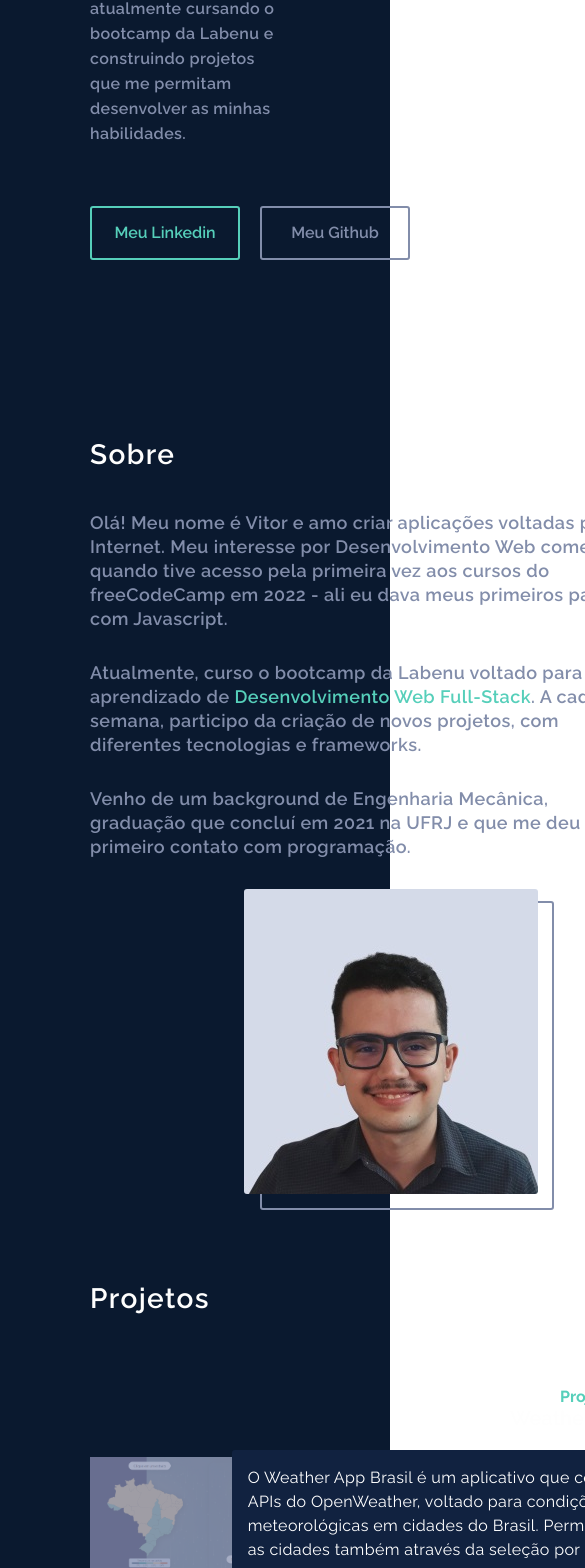
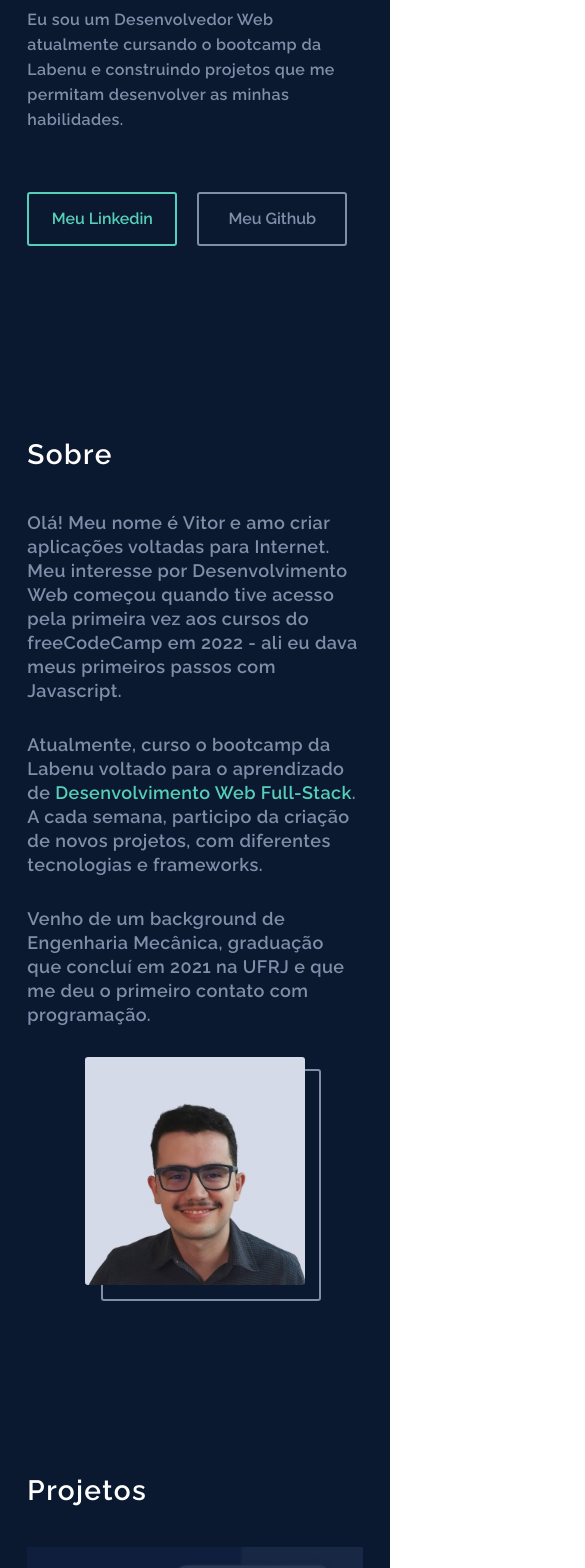
Before and after one commit to vitorfontenele/portfolio, a React (Vite) app: page / in a window 390 px wide. Shown: the part 406-1974 px from the top of the page, 585 px wide, since content can reach past the window. Built offline with nearby package versions, Linux system fonts and the light colour scheme.

Commit message:
Adjust responsivity

```diff
--- a/src/App.css
+++ b/src/App.css
@@ -26,8 +26,32 @@
   letter-spacing: .025em;
 }
 
+.logo-svg{
+  fill: #c6d0f0;
+  transition: .5s ease all;
+}
+
+.logo-svg-2{
+  stroke: #c6d0f0;
+  transition: .5s ease all;
+}
+
+.logo-svg:hover{
+  fill: #56CFBA;
+}
+
+.logo-svg-2:hover{
+  stroke: #56CFBA;
+}
+
 @media screen and (max-width: 1132px){
   .App{
     grid-template-columns: 90px 1fr 90px;
   }
 }
+
+@media screen and (max-width: 500px) {
+  .App{
+    grid-template-columns: 7vw 1fr 7vw;
+  }
+}
--- a/src/components/Header/style.css
+++ b/src/components/Header/style.css
@@ -23,4 +23,9 @@
 .nav-link{
     text-decoration: none;
     color: #CCD6F6;
+    transition: .25s ease all;
 }
+
+.nav-link:hover{
+    color: #56CFBA;
+}
--- /dev/null
+++ b/src/components/Icons/ExternalLinkLogo.jsx
@@ -0,0 +1,32 @@
+const ExternalLinkLogo = () => {
+    return (
+        <svg
+            xmlns="http://www.w3.org/2000/svg"
+            viewBox="0 0 291 290"
+            style={{
+                enableBackground: "new 0 0 291 290",
+            }}
+            xmlSpace="preserve"
+            width="20px"
+            height="20px"
+            fill="none"
+        >
+            <path
+            d="M146.5 67H50c-19.882 0-36 16.118-36 36v137c0 19.882 16.118 36 36 36h138c19.882 0 36-16.118 36-36v-96"
+            // stroke="#FFF"
+            className="logo-svg-2"
+            strokeWidth={27}
+            strokeLinecap="round"
+            />
+            <path
+            d="M107.424 183.899 257.899 33.424m0 0H191.05m66.849 0V99.6"
+            className="logo-svg-2"
+            strokeWidth={27}
+            strokeLinecap="round"
+            strokeLinejoin="round"
+            />
+        </svg>
+    )
+}
+
+export default ExternalLinkLogo;
--- /dev/null
+++ b/src/components/Icons/GithubLogo.jsx
@@ -0,0 +1,21 @@
+const GithubLogo = () => {
+    return (
+        <svg
+          xmlns="http://www.w3.org/2000/svg"
+          viewBox="0 0 291.32 291.32"
+          style={{
+            enableBackground: "new 0 0 291.32 291.32",
+          }}
+          xmlSpace="preserve"
+          width="20px"
+          height="20px"
+        >
+          <path
+            className="logo-svg"
+            d="M145.66 0C65.219 0 0 65.219 0 145.66c0 80.45 65.219 145.66 145.66 145.66s145.66-65.21 145.66-145.66C291.319 65.219 226.1 0 145.66 0zm40.802 256.625c-.838-11.398-1.775-25.518-1.83-31.235-.364-4.388-.838-15.549-11.434-22.677 42.068-3.523 62.087-26.774 63.526-57.499 1.202-17.497-5.754-32.883-18.107-45.3.628-13.282-.401-29.023-1.256-35.941-9.486-2.731-31.608 8.949-37.79 13.947-13.037-5.062-44.945-6.837-64.336 0-13.747-9.668-29.396-15.64-37.926-13.974-7.875 17.452-2.813 33.948-1.275 35.914-10.142 9.268-24.289 20.675-20.447 44.572 6.163 35.04 30.816 53.94 70.508 58.564-8.466 1.73-9.896 8.048-10.606 10.788-26.656 10.997-34.275-6.791-37.644-11.425-11.188-13.847-21.23-9.832-21.849-9.614-.601.218-1.056 1.092-.992 1.511.564 2.986 6.655 6.018 6.955 6.263 8.257 6.154 11.316 17.27 13.2 20.438 11.844 19.473 39.374 11.398 39.638 11.562.018 1.702-.191 16.032-.355 27.184C64.245 245.992 27.311 200.2 27.311 145.66c0-65.365 52.984-118.348 118.348-118.348S264.008 80.295 264.008 145.66c0 51.008-32.318 94.332-77.546 110.965z"
+          />
+        </svg>
+    )
+}
+
+export default GithubLogo;
--- a/src/components/SectionAbout/style.css
+++ b/src/components/SectionAbout/style.css
@@ -51,11 +51,20 @@
 }
 
 @media screen and (max-width: 790px){
+    #about{
+        margin-bottom: 100px;
+    }
+
+    #about-text{
+        width: 100%;
+    }
+
     #about-body{
         flex-direction: column;
     }
 
     #about-photo{
+        width: 220px;
         margin: auto;
     }
 }
--- a/src/components/SectionHero/style.css
+++ b/src/components/SectionHero/style.css
@@ -32,6 +32,7 @@
 #hero-links{
     display: flex;
     gap: 20px;
+    flex-wrap: wrap;
 }
 
 .hero-link{
@@ -48,10 +49,19 @@
     border: 2px solid;
     font-weight: 600;
     text-decoration: none;
+    transition: .25s ease all;
 }
 
 #hero-link-github{
     color: #828DAA;
+}
+
+#hero-link-github:hover{
+    background-color: rgba(130, 141, 170, 0.3);
+}
+
+#hero-link-linkedin:hover{
+    background-color: rgba(86, 207, 186, 0.3);
 }
 
 @media screen and (max-width: 1132px){
@@ -63,3 +73,9 @@
         width: 50vw;
     }
   }
+
+@media screen and (max-width: 500px){
+    #hero-about{
+        width: 100%;
+    }
+}
--- a/src/components/SectionOtherProjects/style.css
+++ b/src/components/SectionOtherProjects/style.css
@@ -69,3 +69,9 @@
     color: #ccc;
     font-size: 14px;
 }
+
+@media screen and (max-width: 820px) {
+    .grid-area{
+        grid-template-columns: 1fr;
+    }
+}
--- a/src/components/SectionProjects/SectionProjects.jsx
+++ b/src/components/SectionProjects/SectionProjects.jsx
@@ -1,4 +1,6 @@
 import "./style.css";
+import GithubLogo from "../Icons/GithubLogo";
+import ExternalLinkLogo from "../Icons/ExternalLinkLogo";
 
 const SectionProjects = () => {
     return (
@@ -20,8 +22,8 @@ const SectionProjects = () => {
                         <li className="project-tech">SVG</li>
                     </ul>
                     <ul className="project-links">
-                        <li><a href=""><img className="proj-link-image" src="github-logo.svg" /></a></li>
-                        <li><a href=""><img className="proj-link-image" src="external-link.svg" /></a></li>
+                        <li><a href=""><GithubLogo /></a></li>
+                        <li><a href=""><ExternalLinkLogo /></a></li>
                     </ul>
                 </div>
             </article>
--- a/src/components/SectionProjects/style.css
+++ b/src/components/SectionProjects/style.css
@@ -72,7 +72,9 @@
     margin-top: 15px;
     margin-bottom: 15px;
     display: flex;
-    gap: 40px;
+    flex-wrap: wrap;
+    row-gap: 10px;
+    column-gap: 40px;
 }
 
 .project-tech{
@@ -111,3 +113,36 @@
         top: calc((324px - 30.8vw)/2);
     }
 }
+
+@media screen and (max-width: 768px){
+    .project, .project-info{
+        align-items: flex-start;
+    }
+
+    .project{
+        padding: 48px 36px;
+        border-radius: 3px;
+        height: auto;
+    }
+
+    .project-info{
+        width: 100%;
+    }
+
+    .project-p{
+        background-color: transparent;
+        padding-left: 0;
+        padding-right: 0;
+        width: auto;
+    }
+
+    .project-banner{
+        height: 100%;
+        width: 100%;
+        top: 0;
+    }
+
+    .cover-layer{
+        background-color: rgba(17, 34, 64, 0.9);;
+    }
+}
```
Also changed, not shown: public/external-link-2.svg (added).
